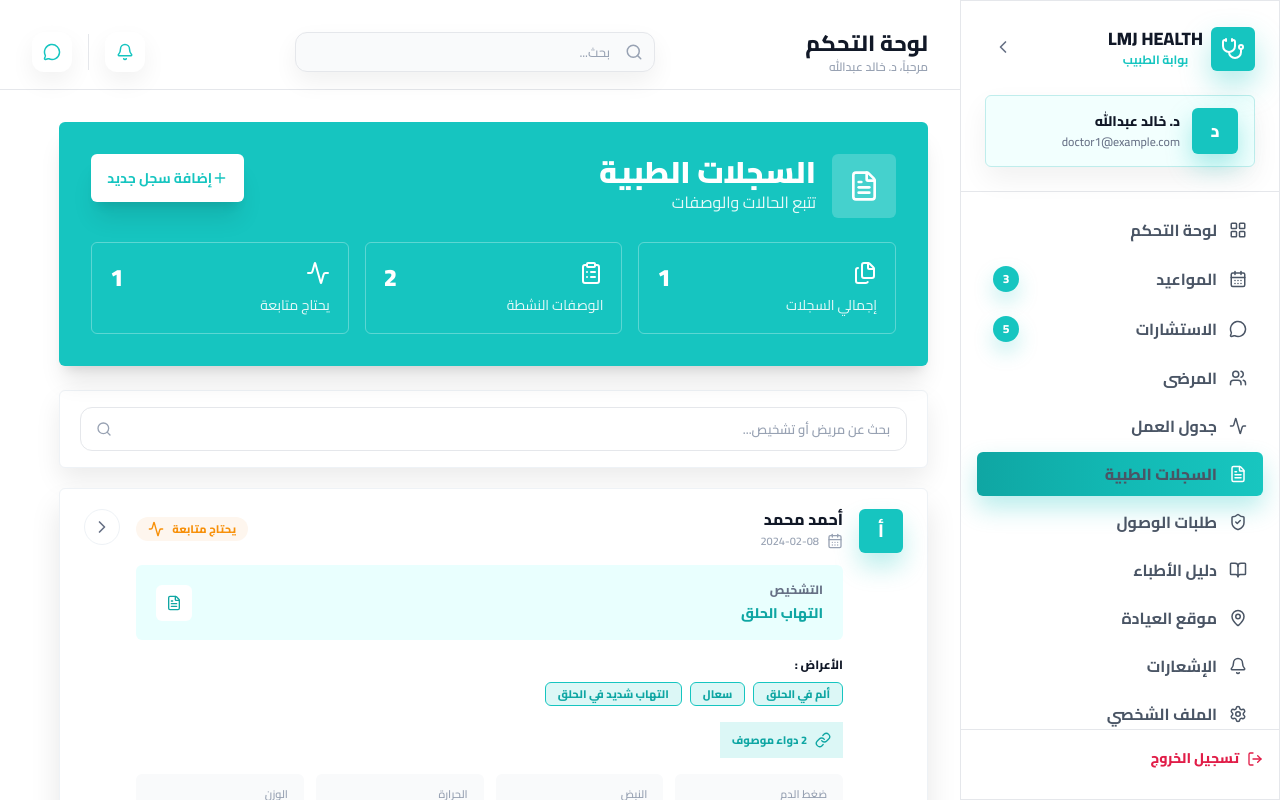
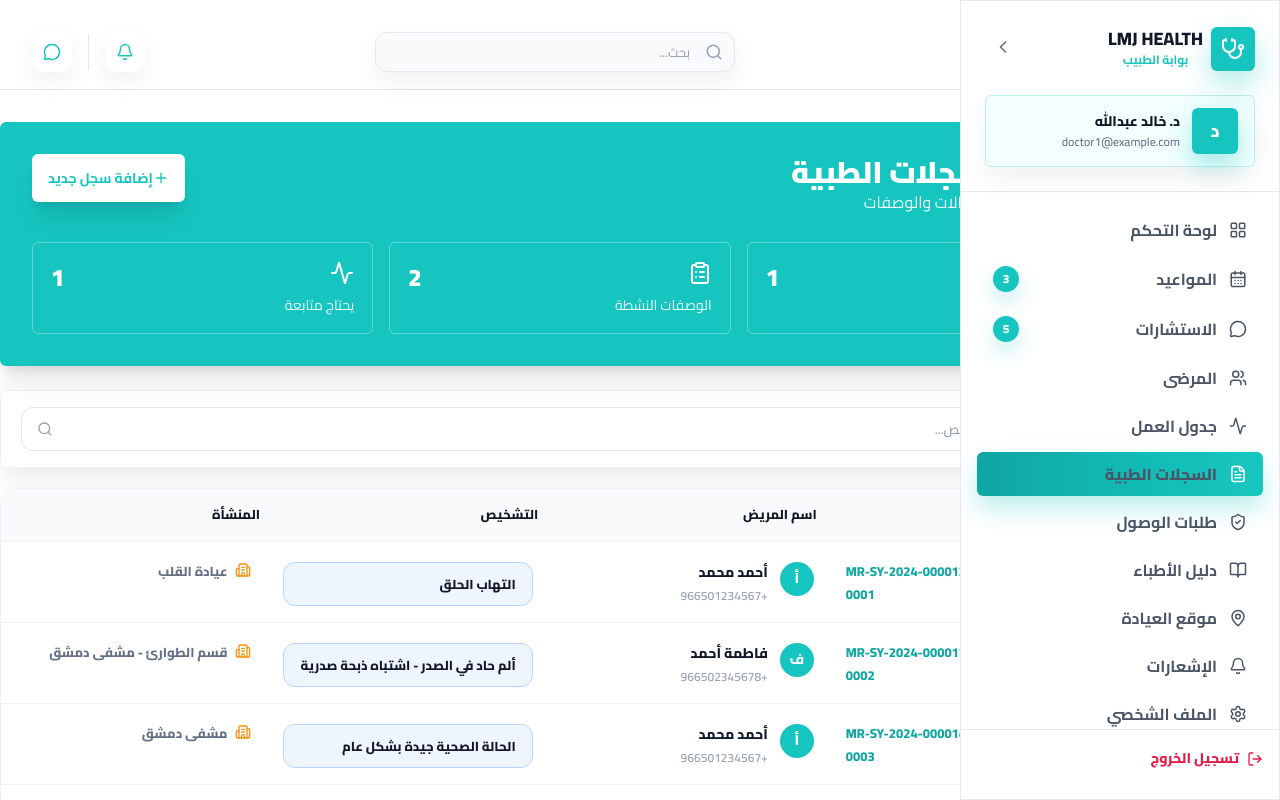
Before and after one commit to llill-dev/lmj-health-web, a Next.js app: page /medical-records in a window 1280 px wide. Built offline with nearby package versions, Linux system fonts and the light colour scheme.

Commit message:
feat(doctor): improve medical records table layout and scrolling
- Refactor medical records list into a table-like layout\n- Add horizontal scrolling support for wide tables (14+ columns)\n- Improve row auto-height with wrapping content\n- Adjust doctor layout spacing and minor UI alignment tweaks

```diff
--- a/src/app/(doctor)/layout.tsx
+++ b/src/app/(doctor)/layout.tsx
@@ -26,12 +26,12 @@ export default function ProtectedLayout({ children }: { children: ReactNode }) {
           }}
         />
 
-        <main className='flex h-screen flex-1 flex-col pr-[320px]'>
+        <main className='flex h-screen flex-1 flex-col pr-[290px]'>
           <div className='sticky top-0 z-40'>
             <DashboardHeader />
           </div>
 
-          <div className='flex-1 overflow-y-auto bg-white px-6 py-[31.99px] pr-[31.99px] pl-[59.26px]'>
+          <div className='flex-1 overflow-y-auto py-8 bg-white mx-auto scrollbar-hide'>
             {children}
           </div>
         </main>
--- a/src/app/(doctor)/medical-records/page.tsx
+++ b/src/app/(doctor)/medical-records/page.tsx
@@ -8,10 +8,10 @@ import {
   ClipboardList,
   Files,
   CalendarDays,
+  Building2,
   ChevronRight,
-  Clock,
-  Link,
   X,
+  Calendar,
 } from 'lucide-react';
 import { AnimatePresence, motion } from 'framer-motion';
 import DoctorDashboardOverview from '@/components/doctor/doctor-dashboard-overview';
@@ -22,10 +22,13 @@ import MedicalRecordDetailsDialog, {
 
 type MedicalRecordItem = {
   id: string;
+  systemId: string;
   patientName: string;
   patientInitial: string;
+  patientPhone: string;
   date: string;
   statusLabel: string;
+  facility: string;
   diagnosisTitle: string;
   diagnosisSubtitle: string;
   symptoms: string[];
@@ -40,10 +43,13 @@ type MedicalRecordItem = {
 const mockRecords: MedicalRecordItem[] = [
   {
     id: 'mr-1',
+    systemId: 'MR-SY-2024-00001234',
     patientName: 'أحمد محمد',
     patientInitial: 'أ',
+    patientPhone: '+966501234567',
     date: '2024-02-08',
     statusLabel: 'يحتاج متابعة',
+    facility: 'عيادة القلب',
     diagnosisTitle: 'التشخيص',
     diagnosisSubtitle: 'التهاب الحلق',
     symptoms: ['ألم في الحلق', 'سعال', 'التهاب شديد في الحلق'],
@@ -55,6 +61,90 @@ const mockRecords: MedicalRecordItem[] = [
       { label: 'الوزن', value: '75' },
     ],
     followUpDate: '15-02-2024',
+  },
+  {
+    id: 'mr-2',
+    systemId: 'MR-SY-2024-00001789',
+    patientName: 'فاطمة أحمد',
+    patientInitial: 'ف',
+    patientPhone: '+966502345678',
+    date: '2024-12-01',
+    statusLabel: 'طارئة',
+    facility: 'قسم الطوارئ - مشفى دمشق',
+    diagnosisTitle: 'التشخيص',
+    diagnosisSubtitle: 'ألم حاد في الصدر - اشتباه ذبحة صدرية',
+    symptoms: ['ألم صدر', 'ضيق تنفس'],
+    medicinesCount: 1,
+    vitals: [
+      { label: 'ضغط الدم', value: '140/90' },
+      { label: 'النبض', value: '92' },
+      { label: 'الحرارة', value: '37.0' },
+      { label: 'الوزن', value: '68' },
+    ],
+    followUpDate: '02-12-2024',
+  },
+  {
+    id: 'mr-3',
+    systemId: 'MR-SY-2024-00001456',
+    patientName: 'أحمد محمد',
+    patientInitial: 'أ',
+    patientPhone: '+966501234567',
+    date: '2024-11-20',
+    statusLabel: 'نشط',
+    facility: 'مشفى دمشق',
+    diagnosisTitle: 'التشخيص',
+    diagnosisSubtitle: 'الحالة الصحية جيدة بشكل عام',
+    symptoms: ['تعب بسيط'],
+    medicinesCount: 0,
+    vitals: [
+      { label: 'ضغط الدم', value: '120/80' },
+      { label: 'النبض', value: '70' },
+      { label: 'الحرارة', value: '36.8' },
+      { label: 'الوزن', value: '74' },
+    ],
+    followUpDate: '01-12-2024',
+  },
+  {
+    id: 'mr-4',
+    systemId: 'MR-SY-2024-00001567',
+    patientName: 'فاطمة أحمد',
+    patientInitial: 'ف',
+    patientPhone: '+966502345678',
+    date: '2024-11-10',
+    statusLabel: 'مغلق',
+    facility: 'عيادة القلب',
+    diagnosisTitle: 'التشخيص',
+    diagnosisSubtitle: 'مراجعة فحوصات/تقييم عام',
+    symptoms: ['ألم خفيف'],
+    medicinesCount: 1,
+    vitals: [
+      { label: 'ضغط الدم', value: '118/78' },
+      { label: 'النبض', value: '72' },
+      { label: 'الحرارة', value: '36.9' },
+      { label: 'الوزن', value: '66' },
+    ],
+    followUpDate: '17-11-2024',
+  },
+  {
+    id: 'mr-5',
+    systemId: 'MR-SY-2023-00008912',
+    patientName: 'أحمد محمد',
+    patientInitial: 'أ',
+    patientPhone: '+966501234567',
+    date: '2023-06-15',
+    statusLabel: 'متأرشفة',
+    facility: 'عيادة القلب',
+    diagnosisTitle: 'التشخيص',
+    diagnosisSubtitle: 'التهاب اللوزتين الحاد',
+    symptoms: ['حرارة', 'ألم حلق'],
+    medicinesCount: 1,
+    vitals: [
+      { label: 'ضغط الدم', value: '110/70' },
+      { label: 'النبض', value: '68' },
+      { label: 'الحرارة', value: '38.2' },
+      { label: 'الوزن', value: '73' },
+    ],
+    followUpDate: '22-06-2023',
   },
 ];
 
@@ -178,98 +268,114 @@ export default function MedicalRecordsPage() {
               </div>
             </section>
 
-            <section className='mt-5 space-y-4'>
-              {filtered.map((r) => (
+            <section className='mt-5 rounded-[18px] border border-[#EEF2F6] bg-white shadow-[0_18px_30px_rgba(0,0,0,0.10)] overflow-hidden'>
+              <div className='w-full overflow-x-auto'>
+                <div className='min-w-max'>
+                  <div className='grid grid-cols-[repeat(14,minmax(0,1fr))] items-center gap-3 border-b border-[#EEF2F6] bg-[#F9FAFB] px-6 py-4'>
+                    <div className='col-span-2 text-right font-cairo text-[13px] font-extrabold text-[#111827]'>
+                      System ID
+                    </div>
+                    <div className='col-span-2 text-right font-cairo text-[13px] font-extrabold text-[#111827]'>
+                      اسم المريض
+                    </div>
+                    <div className='col-span-2 text-right font-cairo text-[13px] font-extrabold text-[#111827]'>
+                      التشخيص
+                    </div>
+                    <div className='col-span-2 text-right font-cairo text-[13px] font-extrabold text-[#111827]'>
+                      المنشأة
+                    </div>
+                    <div className='col-span-2 text-right font-cairo text-[13px] font-extrabold text-[#111827]'>
+                      التاريخ
+                    </div>
+                    <div className='col-span-2 text-center font-cairo text-[13px] font-extrabold text-[#111827]'>
+                      الحالة
+                    </div>
+                    <div className='col-span-2 text-center font-cairo text-[13px] font-extrabold text-[#111827]'>
+                      الإجراءات
+                    </div>
+                  </div>
+
+                  <div>
+                    {filtered.map((r) => {
+                      const statusStyle =
+                        r.statusLabel === 'نشط'
+                          ? 'bg-[#16C5C0] text-white'
+                          : r.statusLabel === 'طارئة'
+                            ? 'bg-[#F04438] text-white'
+                            : r.statusLabel === 'يحتاج متابعة'
+                              ? 'bg-[#F79009] text-white'
+                              : r.statusLabel === 'متأرشفة'
+                                ? 'bg-[#E5E7EB] text-[#344054]'
+                                : 'bg-[#667085] text-white';
+
+                      return (
                         <div
                           key={r.id}
-                  className='rounded-[6px] border border-[#EEF2F6] bg-white shadow-[0_18px_30px_rgba(0,0,0,0.10)]'
+                          className='grid grid-cols-[repeat(14,minmax(0,1fr))] items-start gap-8 border-b border-[#EEF2F6] px-6 py-4 last:border-b-0'
                         >
-                  <div className='flex justify-between px-6 pt-5 gap-4'>
-                    <div className='flex h-[44px] w-[44px] items-center justify-center rounded-[6px] bg-[#16C5C0] text-white shadow-[0_14px_24px_rgba(22,197,192,0.28)]'>
-                      <span className='font-cairo text-[18px] font-extrabold'>
+                          <div className='col-span-2 flex items-start justify-between gap-3 pt-1'>
+                            <div className='flex h-[40px] w-[40px] items-center justify-center rounded-[10px] bg-[#16C5C0] text-white shadow-[0_14px_24px_rgba(22,197,192,0.28)]'>
+                              <FileText className='h-5 w-5' />
+                            </div>
+                            <div className='min-w-0 text-left'>
+                              <div className='break-words font-cairo text-[13px] font-extrabold text-[#0FA6A3]'>
+                                {r.systemId}
+                              </div>
+                              <div className='mt-1 font-cairo text-[13px] font-extrabold text-[#0FA6A3]'>
+                                {r.id.replace('mr-', '').padStart(4, '0')}
+                              </div>
+                            </div>
+                          </div>
+
+                          <div className='col-span-2 flex items-start justify-start gap-3 pt-1'>
+                            <div className='flex h-[34px] w-[34px] items-center justify-center rounded-full bg-[#16C5C0] text-white'>
+                              <span className='font-cairo text-[14px] font-extrabold'>
                                 {r.patientInitial}
                               </span>
                             </div>
-
-                    <div className='flex-1'>
-                      <div>
-                        <div className='flex items-center justify-between'>
                             <div className='text-right'>
-                            <div className='font-cairo text-[16px] font-extrabold leading-[20px] text-[#111827]'>
+                              <div className='font-cairo text-[14px] font-extrabold text-[#111827]'>
                                 {r.patientName}
                               </div>
-                            <div className='mt-1 flex items-center justify-end gap-2 font-cairo text-[11px] font-semibold text-[#98A2B3]'>
-                              <CalendarDays className='h-4 w-4 text-[#98A2B3]' />
-                              <span>{r.date}</span>
-                            </div>
-                          </div>
-                          <div className='flex h-[22px] items-center gap-2 py-3 rounded-[12px] bg-[#FEF6EE] px-3 font-cairo text-[11px] font-extrabold text-[#F79009]'>
-                            <span>{r.statusLabel}</span>
-                            <Activity className='w-4 h-4' />
+                              <div className='mt-1 font-cairo text-[12px] font-semibold text-[#98A2B3]'>
+                                {r.patientPhone}
                               </div>
                             </div>
                           </div>
-                      <div className='my-4 rounded-[6px] bg-[#E9FFFE] px-5 py-4'>
-                        <div className='flex items-center justify-between'>
-                          <div className='text-right'>
-                            <div className='font-cairo text-[12px] font-extrabold text-[#667085]'>
-                              {r.diagnosisTitle}
-                            </div>
-                            <div className='mt-1 font-cairo text-[14px] font-extrabold text-[#0FA6A3]'>
+
+                          <div className='col-span-2 flex justify-start pt-1'>
+                            <div className='w-full max-w-full rounded-[12px] border border-[#B8D3FF] bg-[#EEF5FF] px-4 py-3 text-right'>
+                              <div className='whitespace-normal break-words font-cairo text-[13px] font-extrabold leading-[18px] text-[#111827]'>
                                 {r.diagnosisSubtitle}
                               </div>
                             </div>
-                          <div className='flex h-[36px] w-[36px] items-center justify-center rounded-[6px] bg-white'>
-                            <FileText className='h-4 w-4 text-[#0FA6A3]' />
+                          </div>
+
+                          <div className='col-span-2 flex items-start justify-start gap-2 text-right pt-1'>
+                            <Building2 className='h-4 w-4 text-[#F79009]' />
+                            <div className='min-w-0'>
+                              <div className='whitespace-normal break-words font-cairo text-[13px] font-extrabold text-[#667085]'>
+                                {r.facility}
                               </div>
                             </div>
                           </div>
-                      <div className='mt-4 text-right'>
-                        <div className='font-cairo text-[12px] font-extrabold text-[#111827]'>
-                          الأعراض :
+
+                          <div className='col-span-2 flex items-start justify-start gap-2 text-right pt-1'>
+                            <Calendar className='h-4 w-4 text-[#98A2B3]' />
+                            <span className='font-cairo text-[13px] font-extrabold text-[#111827]'>
+                              {r.date}
+                            </span>
                           </div>
-                        <div className='mt-2 flex flex-wrap gap-2'>
-                          {r.symptoms.map((s) => (
+
+                          <div className='col-span-2 flex justify-center pt-1'>
                             <div
-                              key={s}
-                              className='inline-flex h-[24px] items-center justify-center rounded-[6px] border-[1.82px] border-[#16C5C0] px-3 font-cairo text-[11px] font-extrabold bg-[#16C5C026] text-[#0FA6A3]'
+                              className={`inline-flex h-[30px] items-center justify-center rounded-[8px] px-4 font-cairo text-[12px] font-extrabold ${statusStyle}`}
                             >
-                              {s}
-                            </div>
-                          ))}
-                        </div>
-                        <div className='inline-flex gap-2 mt-4 h-[36px] items-center justify-center rounded-f6l  px-3 font-cairo text-[11px] font-extrabold bg-[#16C5C026] text-[#0FA6A3]'>
-                          <Link className='w-4 h-4' />
-                          <span>{r.medicinesCount} دواء موصوف</span>
+                              {r.statusLabel}
                             </div>
                           </div>
 
-                      <div className='mt-4 grid grid-cols-4 gap-3'>
-                        {r.vitals.map((v) => (
-                          <div
-                            key={v.label}
-                            className='rounded-[6px] bg-[#F9FAFB] px-4 py-3 text-right'
-                          >
-                            <div className='font-cairo text-[11px] font-semibold text-[#98A2B3]'>
-                              {v.label}
-                            </div>
-                            <div className='mt-1 font-cairo text-[12px] font-extrabold text-[#111827]'>
-                              {v.value}
-                            </div>
-                          </div>
-                        ))}
-                      </div>
-
-                      <div className='my-4 flex items-center justify-start gap-2 rounded-[6px] bg-[#FFF6ED] px-4 py-3 text-right'>
-                        <Clock className='w-4 h-4 text-[#F54900]' />
-                        <div className='font-cairo text-[12px] font-extrabold text-[#B54708]'>
-                          موعد المتابعة:
-                        </div>
-                        <div className='font-cairo text-[12px] font-extrabold text-[#B54708]'>
-                          {r.followUpDate}
-                        </div>
-                      </div>
-                    </div>
+                          <div className='col-span-2 flex items-start justify-end gap-4 pt-1'>
                             <button
                               type='button'
                               onClick={() => {
@@ -304,14 +410,66 @@ export default function MedicalRecordsPage() {
                                 setDetailsRecord(mapped);
                                 setDetailsOpen(true);
                               }}
-                      className='flex h-9 w-9 items-center justify-center rounded-full border border-[#EEF2F6] bg-white text-[#667085]'
+                              className='flex items-center gap-2 font-cairo text-[13px] font-extrabold text-[#16C5C0]'
+                            >
+                              <span>عرض التفاصيل</span>
+                            </button>
+
+                            <button
+                              type='button'
+                              onClick={() => {
+                                const mapped: MedicalRecordDetails = {
+                                  id: r.id,
+                                  patientName: r.patientName,
+                                  date: r.date,
+                                  diagnosisSubtitle: r.diagnosisSubtitle,
+                                  symptoms: r.symptoms,
+                                  vitals: r.vitals,
+                                  medicinesCount: r.medicinesCount,
+                                  prescriptions: [
+                                    {
+                                      name: 'أموكسيسيلين 500mg',
+                                      dosage: 'حبّة واحدة',
+                                      duration: '7 أيام',
+                                      frequency: '3 مرات يومياً',
+                                      notes: 'بعد الأكل',
+                                    },
+                                    {
+                                      name: 'باراسيتامول 500mg',
+                                      dosage: 'حبّة واحدة',
+                                      duration: '5 أيام',
+                                      frequency: 'عند الحاجة',
+                                      notes: 'للحمى فقط',
+                                    },
+                                  ].slice(0, r.medicinesCount),
+                                  followUpDate: r.followUpDate,
+                                  additionalNotes:
+                                    'المريض يعاني من التهاب بكتيري في الحلق، تم وصف المضاد الحيوي، متابعة بعد أسبوع.',
+                                };
+                                setDetailsRecord(mapped);
+                                setDetailsOpen(true);
+                              }}
+                              className='flex h-[40px] w-[40px] items-center justify-center rounded-[10px] bg-[#16C5C0] text-white shadow-[0_10px_18px_rgba(22,197,192,0.28)]'
                               aria-label='تفاصيل'
                             >
                               <ChevronRight className='h-5 w-5' />
                             </button>
                           </div>
                         </div>
-              ))}
+                      );
+                    })}
+                  </div>
+                </div>
+              </div>
+
+              <div className='flex items-center justify-between gap-4 bg-white px-6 py-4'>
+                <div className='font-cairo text-[13px] font-semibold text-[#98A2B3]'>
+                  عرض {filtered.length} من {mockRecords.length} سجل
+                </div>
+                <div className='inline-flex h-[36px] items-center justify-center rounded-[999px] bg-[#16C5C0] px-4 font-cairo text-[13px] font-extrabold text-white'>
+                  إجمالي {mockRecords.length} سجل طبي
+                </div>
+              </div>
             </section>
           </motion.div>
         )}
--- a/src/components/doctor/create-medical-record-form.tsx
+++ b/src/components/doctor/create-medical-record-form.tsx
@@ -109,7 +109,7 @@ export default function CreateMedicalRecordForm({
   };
 
   return (
-    <section className='mt-5 rounded-[18px] border border-[#EEF2F6] bg-white shadow-[0_18px_30px_rgba(0,0,0,0.10)]'>
+    <section className='min-w-[1120px] mt-5 rounded-[18px] border border-[#EEF2F6] bg-white shadow-[0_18px_30px_rgba(0,0,0,0.10)]'>
       <div className='relative border-b border-[#EEF2F6] px-8 py-5'>
         <div className='text-right font-cairo text-[16px] font-extrabold text-[#111827]'>
           إنشاء سجل طبي جديد
```
Lines whose indentation alone changed are shown as unchanged.
